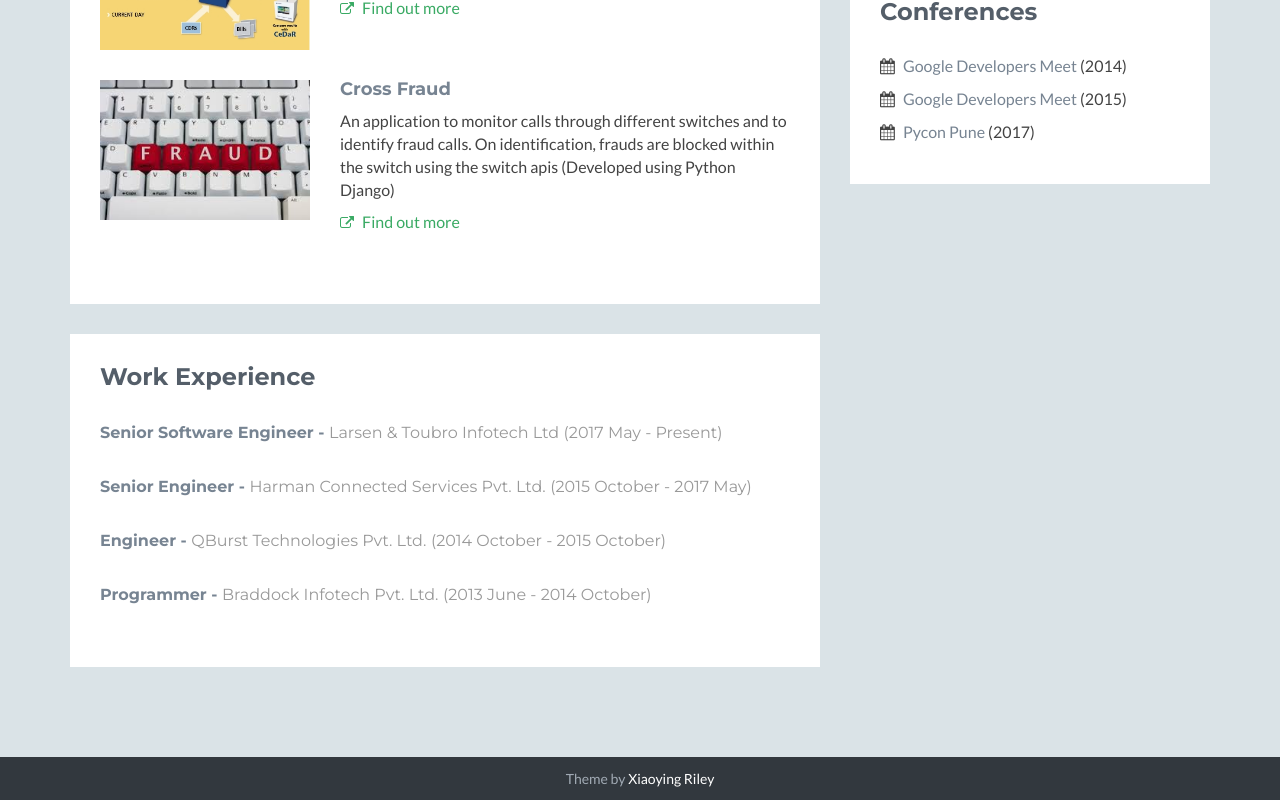
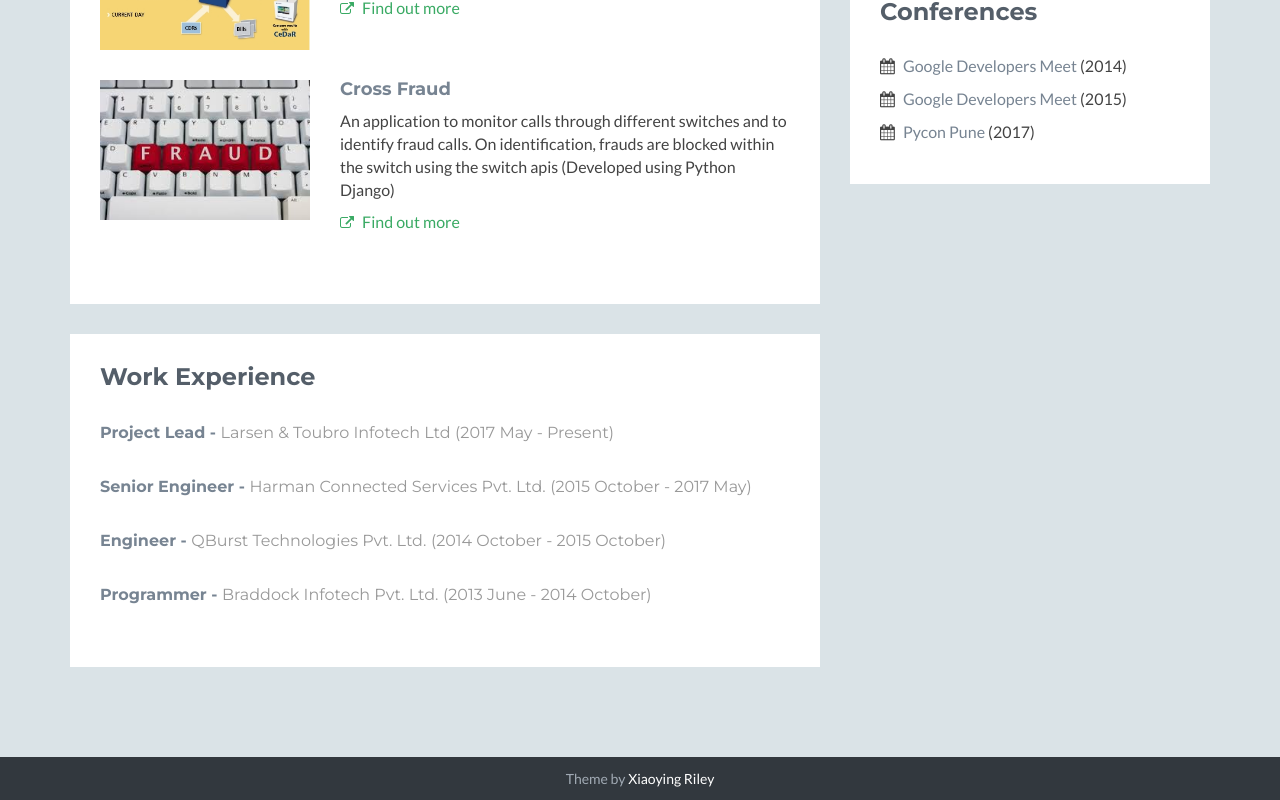
Before and after one commit to akhilputhiry/akhilputhiry.github.io, a plain HTML site: page index.html in a window 1280 px wide. Shown: the part 2599-3399 px from the top of the page. Drawn offline with Linux system fonts and the light colour scheme.

Commit message:
Update index.html

```diff
--- a/index.html
+++ b/index.html
@@ -222,7 +222,7 @@
                   <h2 class="heading">Work Experience</h2>
                   <div class="content">
                     <div class="item">
-                      <h3 class="title">Senior Software Engineer - <span class="place"><a target="_blank" href="https://www.lntinfotech.com/">Larsen & Toubro Infotech Ltd</a></span> <span class="year">(2017 May - Present)</span></h3>
+                      <h3 class="title">Project Lead - <span class="place"><a target="_blank" href="https://www.lntinfotech.com/">Larsen & Toubro Infotech Ltd</a></span> <span class="year">(2017 May - Present)</span></h3>
                     </div>
                     <!--//item-->
                     <div class="item">
```
